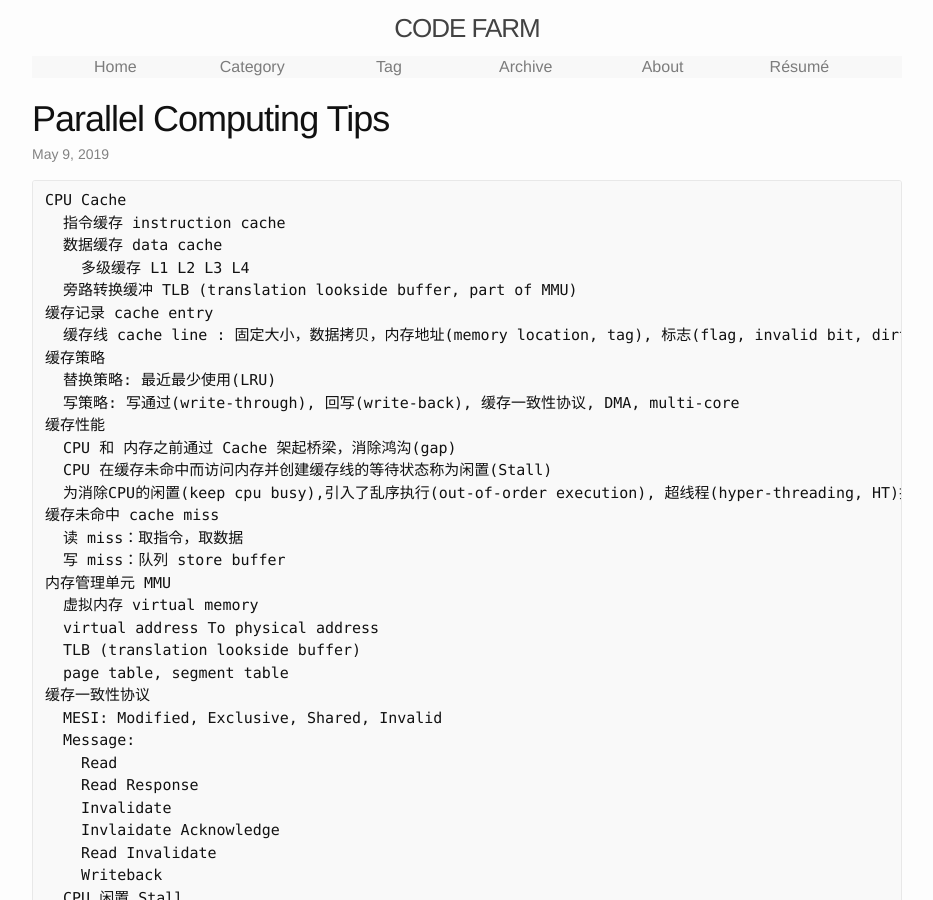
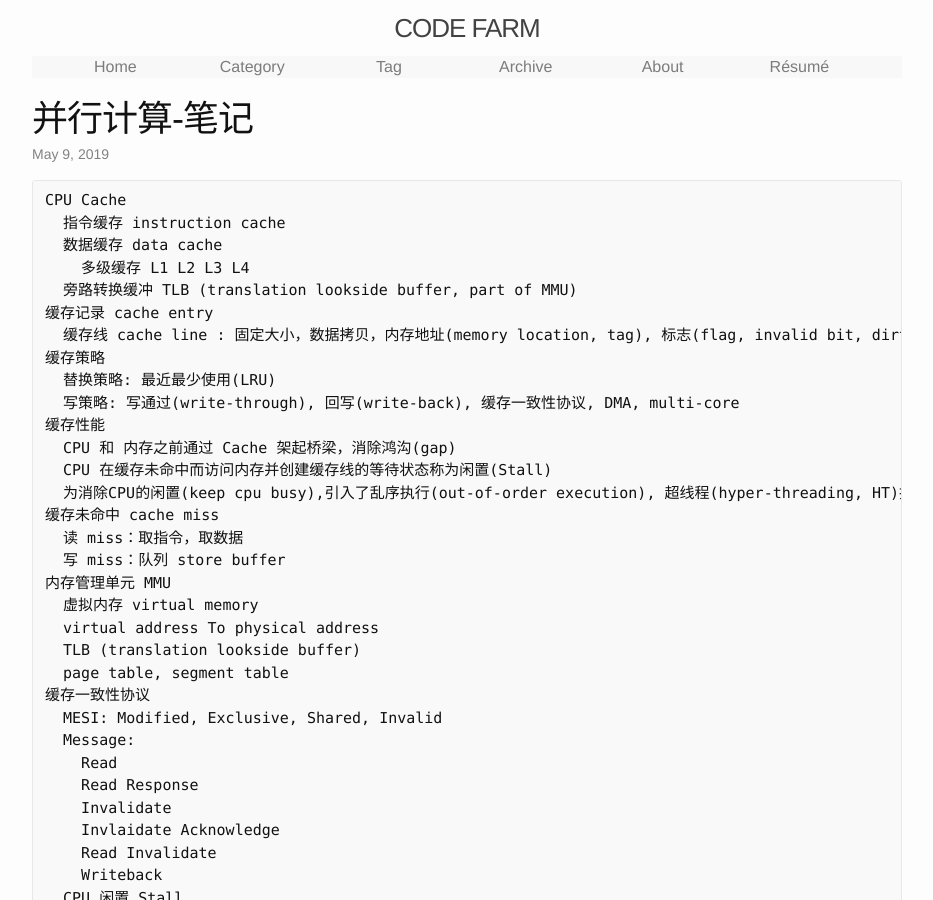
Before and after one commit to ousiax/ousiax.github.io, a Jekyll site: the page built from _posts/2019-05-09-parallel-computing-tips.md, in a window 1280 px wide and 900 px high. Shown: the whole window, without its empty margins (173-1106 px from the left). Built offline with Jekyll 4.4.1, drawn with Linux system fonts in a browser that asks for light colours.

Commit message:
Update 2019-05-09-parallel-computing-tips.md

```diff
--- a/_posts/2019-05-09-parallel-computing-tips.md
+++ b/_posts/2019-05-09-parallel-computing-tips.md
@@ -1,6 +1,6 @@
 ---
 layout: post
-title: Parallel Computing Tips
+title: 并行计算-笔记
 date: 2019-05-09 17:27:03 +0800
 categories: ['programming']
 tags: ['programming']
```
